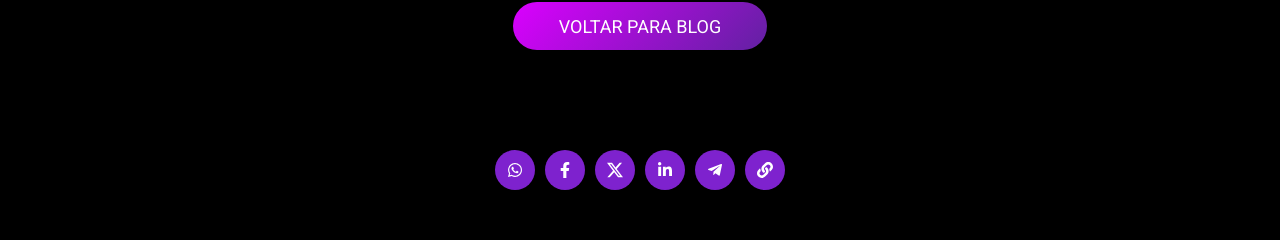
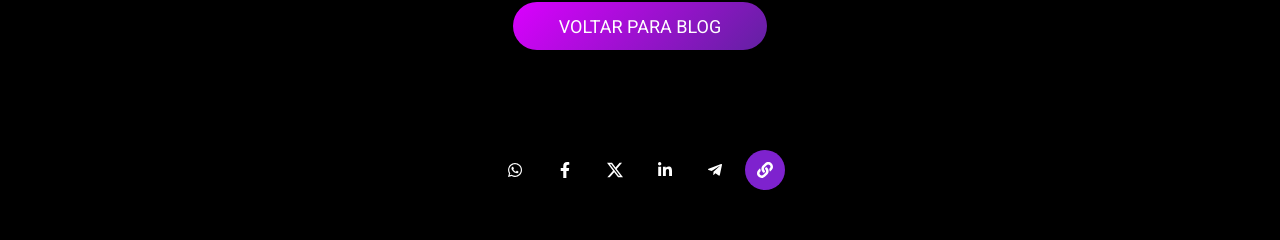
Before and after one commit to mmlabb/site-magmeta, a Next.js app: page /blog/como-aumentar-a-fidelizacao-de-clientes in a window 1280 px wide. Shown: the part 2719-2959 px from the top of the page. Built offline with nearby package versions, Linux system fonts and the light colour scheme.

Commit message:
feat: react share

```diff
--- a/package.json
+++ b/package.json
@@ -26,6 +26,7 @@
     "react-feather": "^2.0.10",
     "react-icons": "^5.5.0",
     "react-markdown": "^9.1.0",
+    "react-share": "^5.2.2",
     "rehype-raw": "^7.0.0",
     "three": "^0.167.1"
   },
--- a/src/app/blog/blog.css
+++ b/src/app/blog/blog.css
@@ -189,7 +189,7 @@ h3 {
 }
 
 .share-buttons a,
-.share-buttons button {
+.share-buttons  button {
   width: 40px;
   height: 40px;
   background-color: #7e22ce;
--- a/src/components/ShareButtons.js
+++ b/src/components/ShareButtons.js
@@ -1,6 +1,14 @@
 "use client";
 
 import React from "react";
+import {
+  WhatsappShareButton,
+  FacebookShareButton,
+  LinkedinShareButton,
+  TelegramShareButton,
+  TwitterShareButton,
+} from "react-share";
+
 import {
   FaWhatsapp,
   FaFacebookF,
@@ -8,67 +16,43 @@ import {
   FaTelegramPlane,
   FaLink,
 } from "react-icons/fa";
-import { SiX } from "react-icons/si"; // Ícone do X (Twitter)
+import { SiX } from "react-icons/si";
+
+const normalizeUrl = (url) => {
+  const cleaned = url.replace(/^(https?:)?\/+/, "");
+  return `https://${cleaned}`;
+};
 
 const ShareButtons = ({ url, title }) => {
-  const encodedUrl = encodeURIComponent(url);
-  const encodedTitle = encodeURIComponent(title);
-
-  const shareLinks = {
-    whatsapp: `https://wa.me/?text=${encodedTitle}%20${encodedUrl}`,
-    facebook: `https://www.facebook.com/sharer/sharer.php?u=${encodedUrl}`,
-    twitter: `https://twitter.com/intent/tweet?url=${encodedUrl}&text=${encodedTitle}`,
-    linkedin: `https://www.linkedin.com/shareArticle?mini=true&url=${encodedUrl}&title=${encodedTitle}`,
-    telegram: `https://t.me/share/url?url=${encodedUrl}&text=${encodedTitle}`,
-  };
+  const normalizedUrl = normalizeUrl(url);
 
   const copyLink = () => {
-    navigator.clipboard.writeText("https://magmeta.com.br/");
+    navigator.clipboard.writeText(normalizedUrl);
     alert("Link copiado!");
   };
 
   return (
     <div className="share-buttons">
-      <a
-        href={shareLinks.whatsapp}
-        target="_blank"
-        rel="noopener noreferrer"
-        title="Compartilhar no WhatsApp"
-      >
-        <FaWhatsapp />
-      </a>
-      <a
-        href={shareLinks.facebook}
-        target="_blank"
-        rel="noopener noreferrer"
-        title="Compartilhar no Facebook"
-      >
-        <FaFacebookF />
-      </a>
-      <a
-        href={shareLinks.twitter}
-        target="_blank"
-        rel="noopener noreferrer"
-        title="Compartilhar no X"
-      >
-        <SiX />
-      </a>
-      <a
-        href={shareLinks.linkedin}
-        target="_blank"
-        rel="noopener noreferrer"
-        title="Compartilhar no LinkedIn"
-      >
-        <FaLinkedinIn />
-      </a>
-      <a
-        href={shareLinks.telegram}
-        target="_blank"
-        rel="noopener noreferrer"
-        title="Compartilhar no Telegram"
-      >
-        <FaTelegramPlane />
-      </a>
+      <WhatsappShareButton url={normalizedUrl} title={title}>
+        <FaWhatsapp title="Compartilhar no WhatsApp" />
+      </WhatsappShareButton>
+
+      <FacebookShareButton url={normalizedUrl} quote={title}>
+        <FaFacebookF title="Compartilhar no Facebook" />
+      </FacebookShareButton>
+
+      <TwitterShareButton url={normalizedUrl} title={title}>
+        <SiX title="Compartilhar no X" />
+      </TwitterShareButton>
+
+      <LinkedinShareButton url={normalizedUrl} title={title} summary={title}>
+        <FaLinkedinIn title="Compartilhar no LinkedIn" />
+      </LinkedinShareButton>
+
+      <TelegramShareButton url={normalizedUrl} title={title}>
+        <FaTelegramPlane title="Compartilhar no Telegram" />
+      </TelegramShareButton>
+
       <button onClick={copyLink} title="Copiar link">
         <FaLink />
       </button>
```
Also changed, not shown: 1 other file (tests, documents, lock files or other folders).
